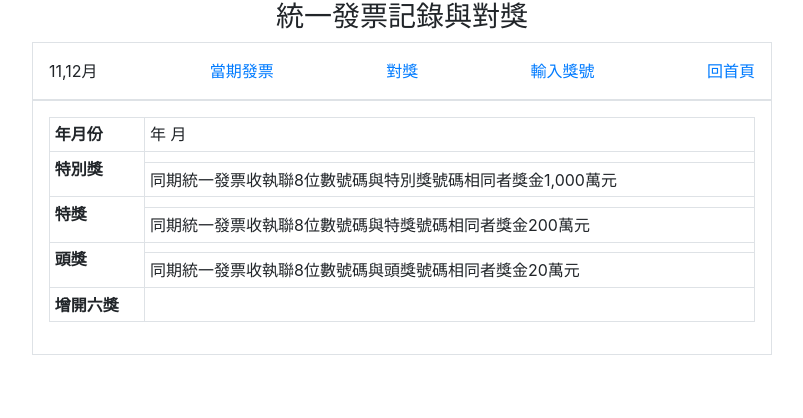
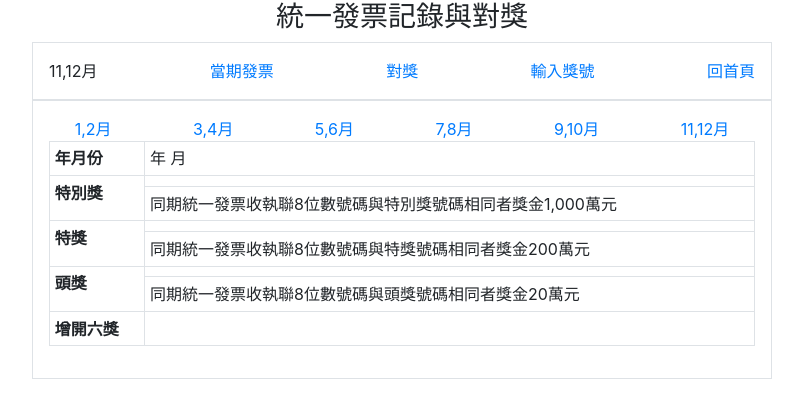
Before and after one commit to wdaweb/invoice-hernameisgreen, a PHP site: page /index.php?do=award_numbers in a window 1280 px wide. Shown: the top 418 px of the page, without its empty margins (238-1041 px from the left). Run offline with PHP 8.4, Linux system fonts and the light colour scheme; data that the repository does not hold is empty.

Commit message:
製作對獎按鈕及導引到對獎畫面，並撈出要對獎的該期獎號

```diff
--- a/award_numbers.php
+++ b/award_numbers.php
@@ -34,7 +34,15 @@ foreach($awards as $aw){
     }
 }
 ?>
+<div class="row justify-content-around" style="list-style-type:none; padding:0">
+<li><a href="">1,2月</a></li>
+<li><a href="">3,4月</a></li>
+<li><a href="">5,6月</a></li>
+<li><a href="">7,8月</a></li>
+<li><a href="">9,10月</a></li>
+<li><a href="">11,12月</a></li>
 
+</div>
 
 
 <table class="table table-bordered table-sm" summary="統一發票中獎號碼單">
--- a/index.php
+++ b/index.php
@@ -46,7 +46,7 @@
                 <a href="index.php">回首頁
                 </a> </div>
         </div>
-        <div class="col-lg-8 col-md-12 d-flex justify-content-between mx-auto border p-3">
+        <div class="col-lg-8 col-md-12 d-flex flex-column justify-content-between mx-auto border p-3">
 
 
     <?php
--- a/invoice_list.php
+++ b/invoice_list.php
@@ -32,6 +32,8 @@ $rows=$pdo->query($sql)->fetchAll();
                 </button>
             <button class="btn btn-sm btn-danger">
             <a class="text-light" href="?do=delete_invoice&id=<?=$row['id'];?>">刪除</a></button>
+            <button class="btn btn-sm btn-success">
+            <a class="text-light" href="?do=award&id=<?=$row['id'];?>">對獎</a></button>
         </td>
     </tr>
     <?php
```
Also changed, not shown: award.php (+29 -12 lines).
